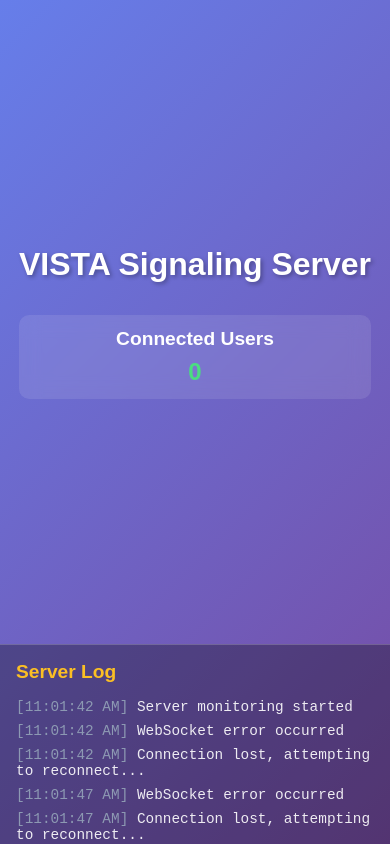
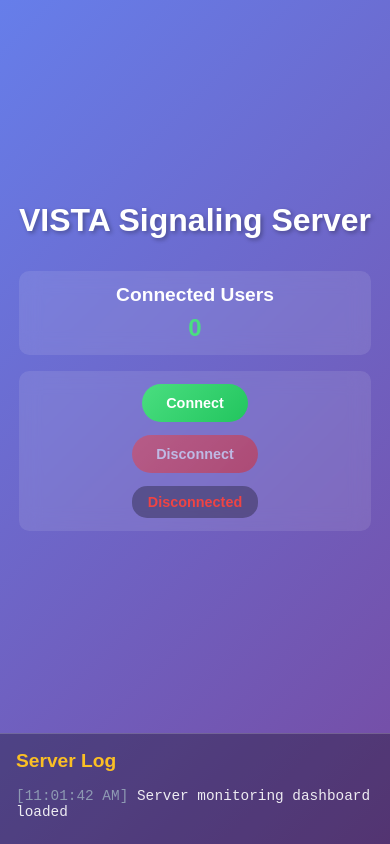
Before and after one commit to thecarbongames/vistaserver, a website: page public/index.html in a window 390 px wide. Drawn offline with Linux system fonts and the light colour scheme.

Commit message:
connect button

```diff
--- a/public/dashboard.js
+++ b/public/dashboard.js
@@ -1,7 +1,65 @@
 let ws;
 let reconnectInterval;
+let isManualDisconnect = false;
+
+// UI Elements
+let connectBtn, disconnectBtn, statusElement;
+
+function initializeUI() {
+    connectBtn = document.getElementById('connectBtn');
+    disconnectBtn = document.getElementById('disconnectBtn');
+    statusElement = document.getElementById('connectionStatus');
+
+    // Add event listeners
+    connectBtn.addEventListener('click', handleConnect);
+    disconnectBtn.addEventListener('click', handleDisconnect);
+}
+
+function handleConnect() {
+    isManualDisconnect = false;
+    connectWebSocket();
+}
+
+function handleDisconnect() {
+    isManualDisconnect = true;
+    if (ws) {
+        ws.close();
+    }
+    if (reconnectInterval) {
+        clearInterval(reconnectInterval);
+        reconnectInterval = null;
+    }
+}
+
+function updateConnectionStatus(status) {
+    statusElement.className = `status ${status}`;
+
+    switch (status) {
+        case 'connecting':
+            statusElement.textContent = 'Connecting...';
+            connectBtn.disabled = true;
+            disconnectBtn.disabled = false;
+            break;
+        case 'connected':
+            statusElement.textContent = 'Connected';
+            connectBtn.disabled = true;
+            disconnectBtn.disabled = false;
+            break;
+        case 'disconnected':
+            statusElement.textContent = 'Disconnected';
+            connectBtn.disabled = false;
+            disconnectBtn.disabled = true;
+            break;
+    }
+}
 
 function connectWebSocket() {
+    if (ws && ws.readyState === WebSocket.OPEN) {
+        return; // Already connected
+    }
+
+    updateConnectionStatus('connecting');
+
     const protocol = window.location.protocol === 'https:' ? 'wss:' : 'ws:';
     const wsUrl = `${protocol}//${window.location.host}`;
 
@@ -10,6 +68,8 @@ function connectWebSocket() {
     ws.onopen = function() {
         console.log('Connected to WebSocket for monitoring');
         addLogEntry('Dashboard connected to server');
+        updateConnectionStatus('connected');
+
         if (reconnectInterval) {
             clearInterval(reconnectInterval);
             reconnectInterval = null;
@@ -25,20 +85,32 @@ function connectWebSocket() {
             }
         } catch (e) {
             // Regular message, not status update
+            addLogEntry(`Received: ${event.data}`);
         }
     };
 
     ws.onclose = function() {
-        console.log('WebSocket connection closed, attempting to reconnect...');
-        addLogEntry('Connection lost, attempting to reconnect...');
-        if (!reconnectInterval) {
-            reconnectInterval = setInterval(connectWebSocket, 3000);
+        console.log('WebSocket connection closed');
+        updateConnectionStatus('disconnected');
+
+        if (isManualDisconnect) {
+            addLogEntry('Manually disconnected from server');
+        } else {
+            addLogEntry('Connection lost, attempting to reconnect...');
+            if (!reconnectInterval) {
+                reconnectInterval = setInterval(() => {
+                    if (!isManualDisconnect) {
+                        connectWebSocket();
+                    }
+                }, 3000);
+            }
         }
     };
 
     ws.onerror = function(error) {
         console.error('WebSocket error:', error);
         addLogEntry('WebSocket error occurred');
+        updateConnectionStatus('disconnected');
     };
 }
 
@@ -70,16 +142,19 @@ function addLogEntry(message) {
 
 // Initialize dashboard when page loads
 document.addEventListener('DOMContentLoaded', function() {
-    // Connect to WebSocket for real-time updates
-    connectWebSocket();
+    // Initialize UI elements
+    initializeUI();
+
+    // Set initial connection status
+    updateConnectionStatus('disconnected');
 
     // Initial log entry
-    addLogEntry('Server monitoring started');
+    addLogEntry('Server monitoring dashboard loaded');
 });
 
 // Handle page visibility change to reconnect when tab becomes active
 document.addEventListener('visibilitychange', function() {
-    if (!document.hidden && (!ws || ws.readyState !== WebSocket.OPEN)) {
+    if (!document.hidden && (!ws || ws.readyState !== WebSocket.OPEN) && !isManualDisconnect) {
         connectWebSocket();
     }
 });
--- a/public/index.html
+++ b/public/index.html
@@ -15,6 +15,12 @@
                     <h2>Connected Users</h2>
                     <div id="connectedUsers">0</div>
                 </div>
+
+                <div class="controls">
+                    <button id="connectBtn" class="btn btn-connect">Connect</button>
+                    <button id="disconnectBtn" class="btn btn-disconnect" disabled>Disconnect</button>
+                    <div id="connectionStatus" class="status">Disconnected</div>
+                </div>
             </div>
         </div>
 
--- a/public/styles.css
+++ b/public/styles.css
@@ -38,6 +38,76 @@ h1 {
     border-radius: 10px;
     backdrop-filter: blur(10px);
     margin-top: 2rem;
+}
+
+.controls {
+    background: rgba(255,255,255,0.1);
+    padding: 1rem 2rem;
+    border-radius: 10px;
+    backdrop-filter: blur(10px);
+    margin-top: 1rem;
+    display: flex;
+    flex-direction: column;
+    align-items: center;
+    gap: 1rem;
+}
+
+.btn {
+    padding: 0.8rem 2rem;
+    border: none;
+    border-radius: 25px;
+    font-size: 1rem;
+    font-weight: bold;
+    cursor: pointer;
+    transition: all 0.3s ease;
+    min-width: 120px;
+}
+
+.btn:disabled {
+    opacity: 0.5;
+    cursor: not-allowed;
+}
+
+.btn-connect {
+    background: linear-gradient(135deg, #4ade80, #22c55e);
+    color: white;
+}
+
+.btn-connect:hover:not(:disabled) {
+    background: linear-gradient(135deg, #22c55e, #16a34a);
+    transform: translateY(-2px);
+    box-shadow: 0 5px 15px rgba(34, 197, 94, 0.4);
+}
+
+.btn-disconnect {
+    background: linear-gradient(135deg, #ef4444, #dc2626);
+    color: white;
+}
+
+.btn-disconnect:hover:not(:disabled) {
+    background: linear-gradient(135deg, #dc2626, #b91c1c);
+    transform: translateY(-2px);
+    box-shadow: 0 5px 15px rgba(239, 68, 68, 0.4);
+}
+
+.status {
+    font-size: 0.9rem;
+    font-weight: bold;
+    padding: 0.5rem 1rem;
+    border-radius: 15px;
+    background: rgba(0,0,0,0.3);
+}
+
+.status.connected {
+    color: #4ade80;
+}
+
+.status.disconnected {
+    color: #ef4444;
+}
+
+.status.connecting {
+    color: #fbbf24;
 }
 
 .stats h2 {
@@ -83,7 +153,7 @@ h1 {
         font-size: 2rem;
     }
 
-    .stats {
+    .stats, .controls {
         padding: 0.8rem 1.5rem;
     }
 
@@ -93,6 +163,17 @@ h1 {
 
     #connectedUsers {
         font-size: 1.5rem;
+    }
+
+    .controls {
+        flex-direction: column;
+        gap: 0.8rem;
+    }
+
+    .btn {
+        min-width: 100px;
+        padding: 0.7rem 1.5rem;
+        font-size: 0.9rem;
     }
 }
 
```
